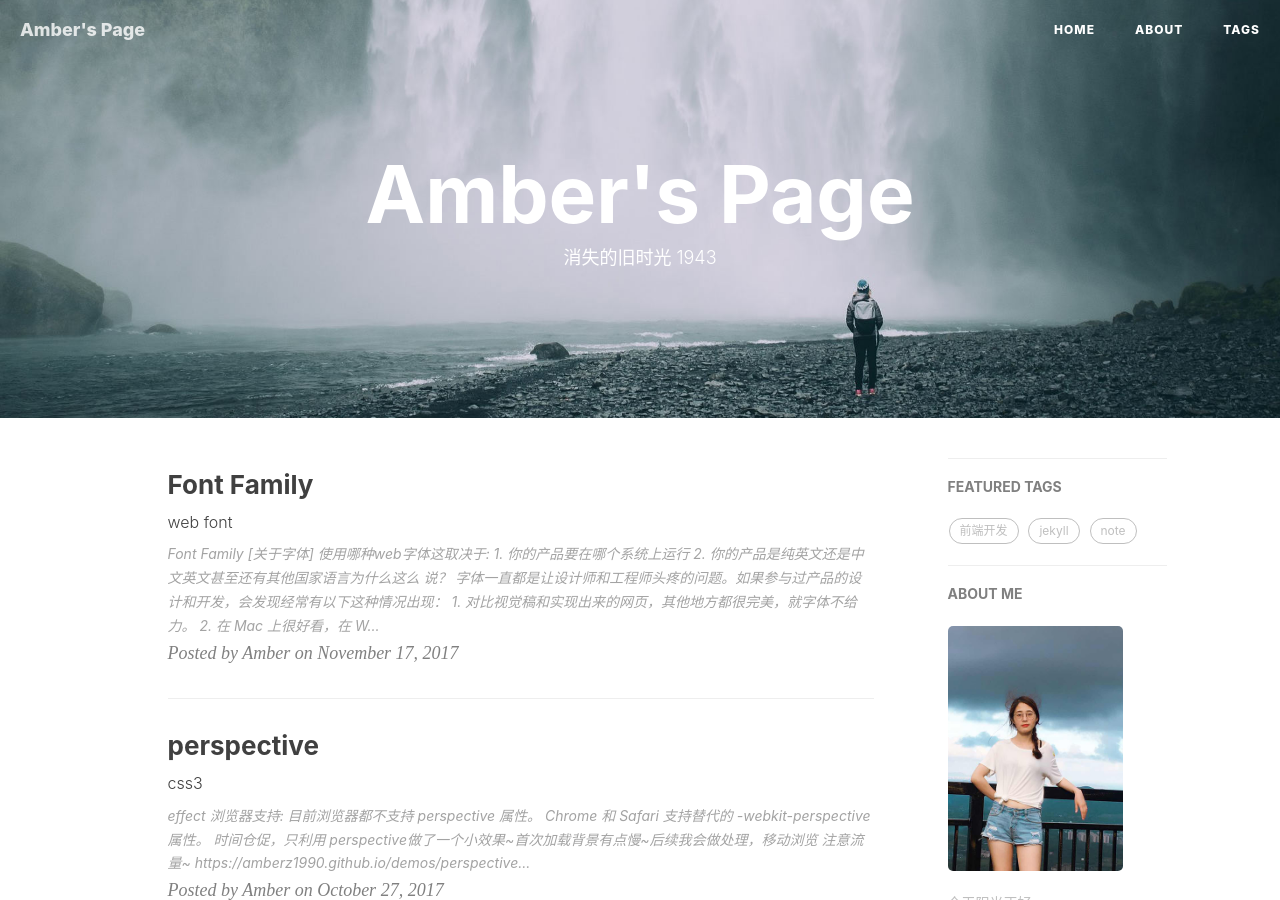
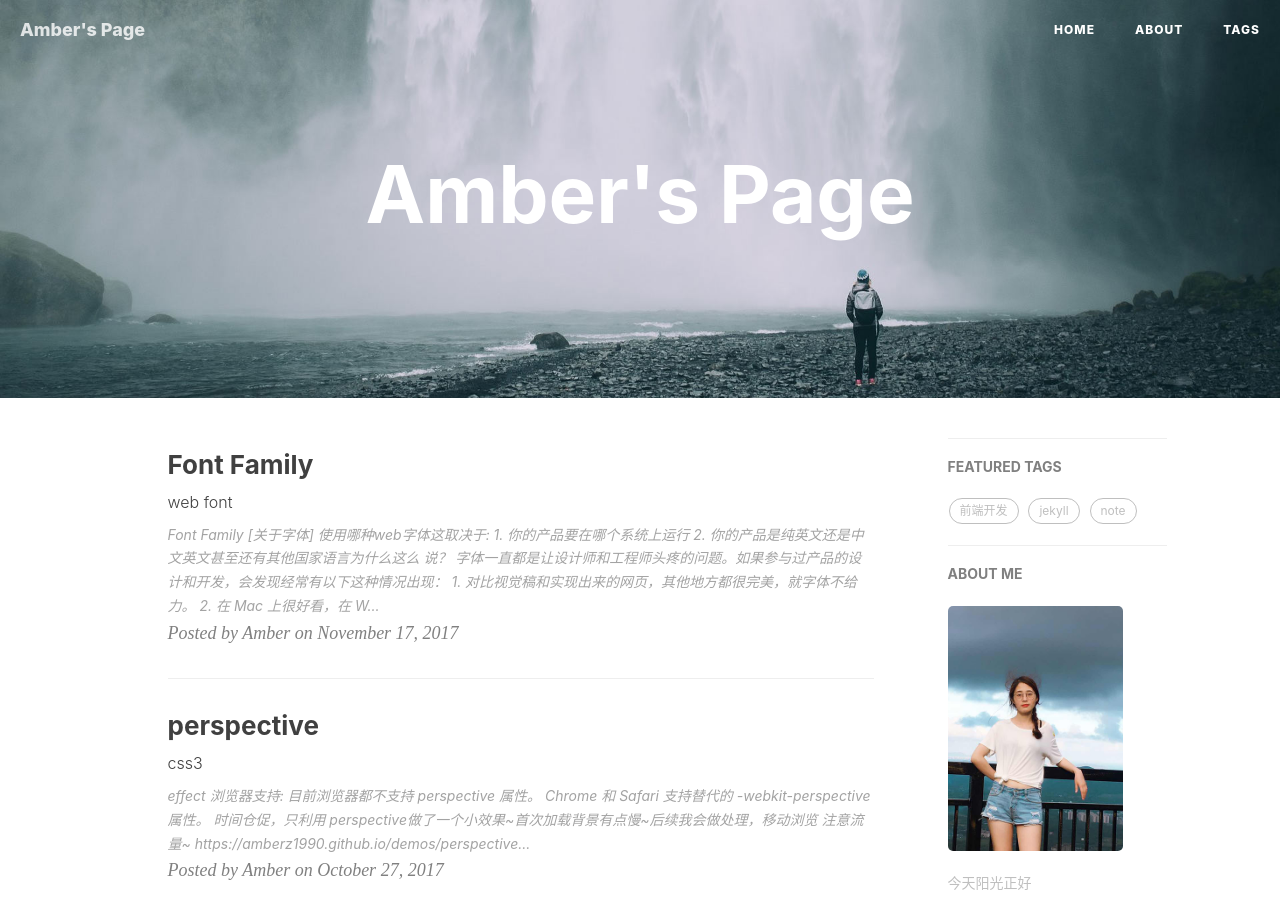
Before and after one commit to amberZ1990/amberZ1990.github.io, a Jekyll site: the page built from index.html, in a window 1280 px wide and 900 px high. Built offline with Jekyll 4.4.1, drawn with Linux system fonts in a browser that asks for light colours; nearby versions of some CDN libraries; the list of posts is cut into pages by our own code; comment, search, counter and statistics services are not loaded.

Commit message:
change tit

```diff
--- a/index.html
+++ b/index.html
@@ -1,6 +1,6 @@
 ---
 layout: page
-description: "消失的旧时光 1943 "
+description: " <!!-- down down down --/> "
 ---
 {% for post in paginator.posts %}
 <div class="post-preview">
```
